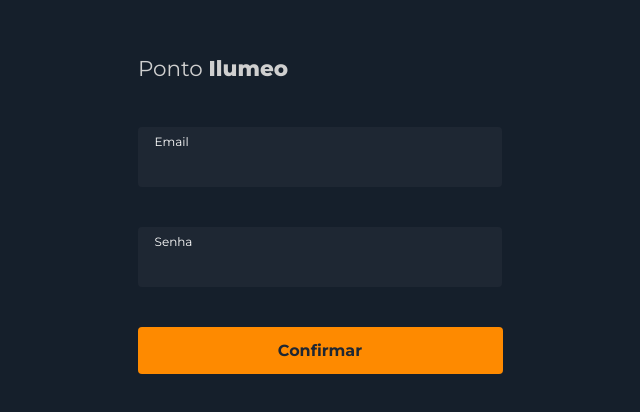
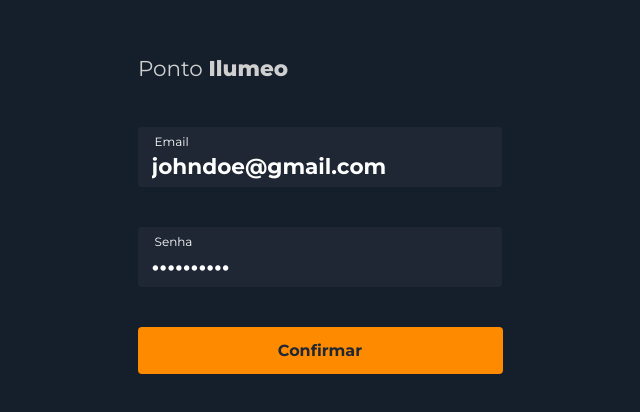
Before and after one commit to Jrockbritto/time-tracker-front, a React (Create React App) app: page / in a window 1280 px wide. Shown: the part 196-608 px from the top of the page, without its empty margins (320-960 px from the left). Built offline with nearby package versions, Linux system fonts and the light colour scheme; no server answers.

Commit message:
chore: adding credentials to project

```diff
--- a/src/components/Input/index.tsx
+++ b/src/components/Input/index.tsx
@@ -2,13 +2,13 @@ import { IInputProps } from "./types/input.types";
 import './Input.css';
 
 function Input (props: IInputProps) {
-  const { label, type = 'text', register, errors, validations } = props;
+  const { label, value, type = 'text', register, errors, validations } = props;
 
   return (
     <div className="i-wrapper ">
 			<input
         {...register(label, validations)}
-        type={type} className="a-font f-color" required />
+        type={type} className="a-font f-color" value={value} required />
 			<label className="a-font f-color form-control-label">{label}</label>
       <p>{errors[label]?.message}</p>
 		</div>
--- a/src/components/Input/types/input.types.ts
+++ b/src/components/Input/types/input.types.ts
@@ -1,6 +1,7 @@
 export interface IInputProps {
   label: string;
   type?: string;
+  value?: string;
   errors: any;
   validations?: IInputValidations;
   register: any;
--- a/src/pages/Login/index.tsx
+++ b/src/pages/Login/index.tsx
@@ -34,8 +34,8 @@ function Login(props: ILoginPage) {
       <form id="c-form" className="c-form" onSubmit={handleSubmit((data: any) => onSubmit({email: data.Email, password: data.Senha}))} autoComplete="off">
         <div className='t-text-wrapper a-font'><p>Ponto <span className='p-span'>Ilumeo</span></p></div>
         <div className='a-input-wrapper'>
-          <Input errors={errors} register={register} label='Email' />
-          <Input errors={errors} register={register} type='password' label='Senha' />
+          <Input errors={errors} register={register} value='johndoe@gmail.com' label='Email' />
+          <Input errors={errors} register={register} value='Teste1234@'  type='password' label='Senha' />
         </div>
         <Button type='submit' text='Confirmar' />
       </form>
```
